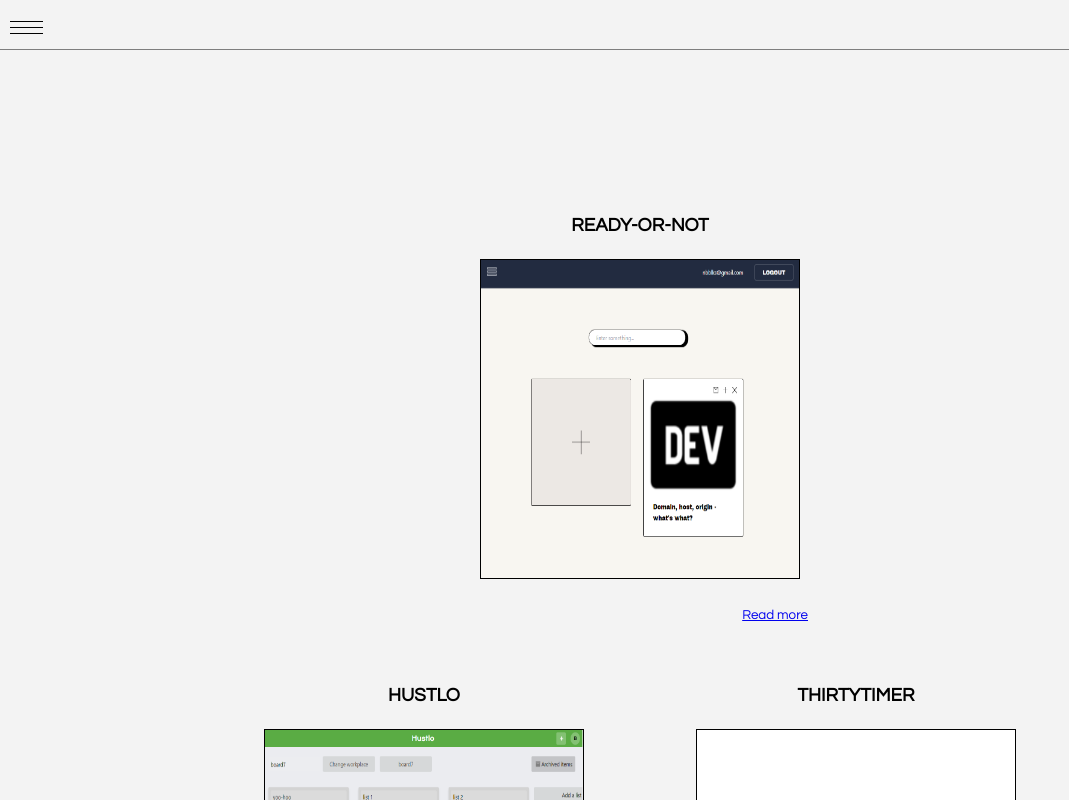
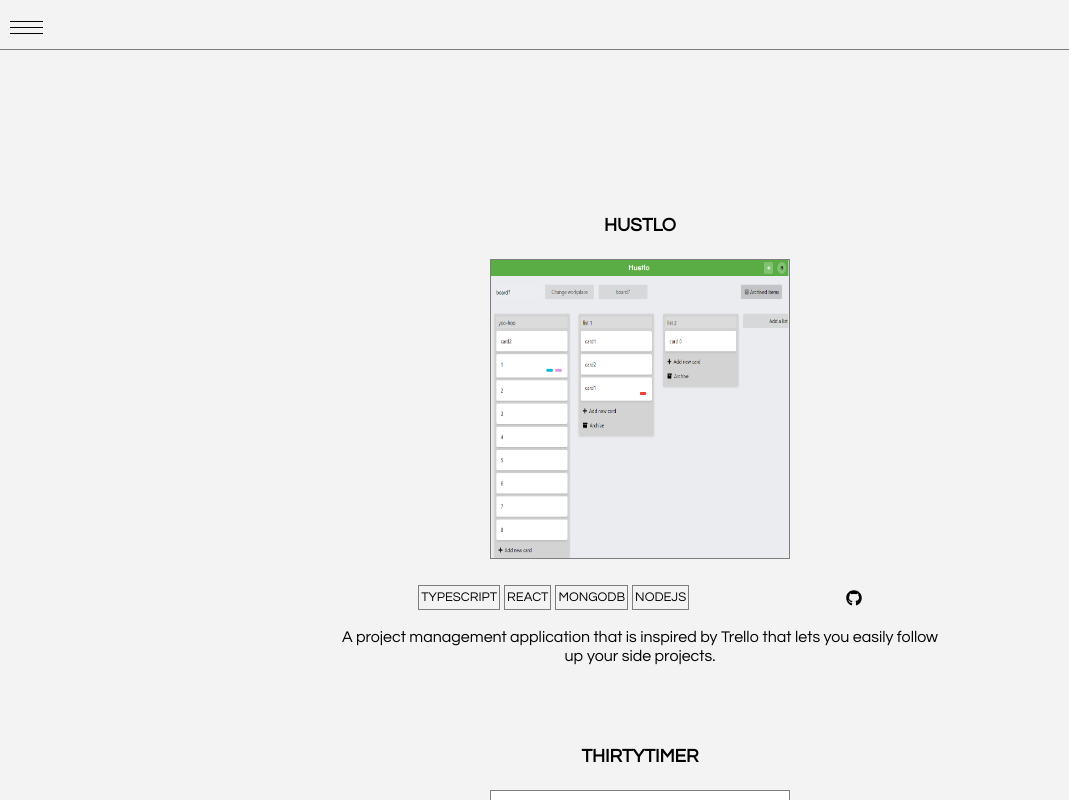
Before and after one commit to nbblk/nextjs-myblog, a Next.js app: page /projects in a window 1280 px wide. Shown: the top 800 px of the page, without its empty margins (0-1069 px from the left). Built offline with nearby package versions, Linux system fonts and the light colour scheme.

Commit message:
update project component to show more details

```diff
--- a/components/projects/project/project.js
+++ b/components/projects/project/project.js
@@ -1,23 +1,39 @@
 import React from "react";
-import Link from "next/link";
 
-import styles from "./project.module.css";
+import styles from "../../../styles/project.module.css";
+import { FontAwesomeIcon } from "@fortawesome/react-fontawesome";
+import { faGithub } from "@fortawesome/free-brands-svg-icons";
 
 const project = (props) => {
   return (
-    <section className={styles.post}>
+    <section className={styles.project}>
       <h3 className={styles.title}>{props.title}</h3>
       <div className={styles.imgWrapper}>
-        <a href={props.link}>
-          <div className={styles.dim}>
-          <img className={styles.img} src={props.img} alt={props.title}></img>
-          </div>
+        <a href={props.link} className={styles.dim}>
+          TRY IT!
         </a>
+        <img className={styles.img} src={props.img} alt={props.title}></img>
       </div>
-      <div className={styles.subtitle}>
-        <a href={props.readme}>
-          <small>Read more</small>
-        </a>
+      <div className={styles.content}>
+        <div className={styles.info}>
+          <ul className={styles.technologies}>
+            {props.technologies.map((item, index) => (
+              <li className={styles.technology} key={index}>
+                {item}
+              </li>
+            ))}
+          </ul>
+          <a className={styles.github} href={props.github}>
+            <FontAwesomeIcon
+              className={styles.icon}
+              icon={faGithub}
+              color="black"
+              width={20}
+              height={20}
+            />
+          </a>
+        </div>
+        <p>{props.description}</p>
       </div>
     </section>
   );
--- a/components/projects/project/project.module.css
+++ /dev/null
@@ -1,35 +0,0 @@
-.post {
-  margin: 2rem;
-  display: flex;
-  flex-direction: column;
-  justify-content: center;
-  align-items: center;
-}
-
-.title {
-  text-align: center;
-  text-transform: uppercase;
-}
-
-.img {
-  width: 20rem;
-  height: 20rem;
-  border: 1px solid #000;
-}
-
-.imgWrapper {
-  width: 20rem;
-  margin: 1.5rem;
-  overflow: hidden;
-}
-
-.subtitle {
-  width: 100%;
-  display: flex;
-  justify-content: flex-end;
-  cursor: pointer;
-}
-
-.subtitle small {
-  margin-right: 1rem;
-}
--- a/components/projects/projects.js
+++ b/components/projects/projects.js
@@ -1,7 +1,7 @@
 import React from "react";
 import Project from "./project/project";
 
-import styles from "./projects.module.css";
+import styles from "../../styles/projects.module.css";
 
 const projects = (props) => {
   return (
@@ -15,6 +15,8 @@ const projects = (props) => {
             img={project.img}
             link={project.link}
             readme={project.readme}
+            description={project.description}
+            technologies={project.technologies}
           />
         );
       })}
--- a/package.json
+++ b/package.json
@@ -8,6 +8,11 @@
     "start": "next start"
   },
   "dependencies": {
+    "@fortawesome/fontawesome-svg-core": "^1.3.0",
+    "@fortawesome/free-brands-svg-icons": "^6.0.0",
+    "@fortawesome/free-regular-svg-icons": "^6.0.0",
+    "@fortawesome/free-solid-svg-icons": "^6.0.0",
+    "@fortawesome/react-fontawesome": "^0.1.17",
     "cross-env": "^7.0.3",
     "gray-matter": "^4.0.2",
     "next": "10.0.4",
--- a/projects/Hustlo.md
+++ b/projects/Hustlo.md
@@ -4,4 +4,6 @@ date: "2022-01-01"
 img: "./images/hustlo.png"
 link: "https://hustlo.xyz"
 readme: "https://github.com/nbblk/hustlo/blob/main/README.md"
+description: "A project management application that is inspired by Trello that lets you easily follow up your side projects."
+technologies: ["TypeScript", "React", "MongoDB", "NodeJS"]
 ---
--- a/projects/ThirtyTimer.md
+++ b/projects/ThirtyTimer.md
@@ -4,4 +4,6 @@ date: "2021-05-01"
 img: "./images/thirty.png"
 link: "https://apps.apple.com/us/app/thirtytimer/id1565294635"
 readme: "https://github.com/nbblk/thirty-timer#readme"
+description: "A minimalistic timer application that helps you focus on anything for 30 minutes"
+technologies: ["React-Native", "Expo"]
 ---
--- a/projects/ready-or-not.md
+++ b/projects/ready-or-not.md
@@ -4,4 +4,6 @@ date: "2020-05-01"
 img: "./images/ron.png"
 link: "https://ready-or-not.xyz"
 readme: "https://github.com/nbblk/ready-or-not/blob/main/README.md"
+description: "A bookmark application that lets you collect online articles and personal memos."
+technologies: ["React", "MongoDB", "NodeJS"]
 ---
--- /dev/null
+++ b/styles/project.module.css
@@ -0,0 +1,92 @@
+.project {
+  margin: 2rem;
+  display: flex;
+  flex-direction: column;
+  justify-content: center;
+  align-items: center;
+}
+
+.title {
+  text-align: center;
+  text-transform: uppercase;
+}
+
+.img {
+  width: 100%;
+  height: 100%;
+  border: 1px solid var(--border-color);
+}
+
+.imgWrapper {
+  width: 300px;
+  height: 300px;
+  position: relative;
+  margin: 1.5rem;
+  overflow: hidden;
+  background-color: rgba(0, 0, 0, 0.7);
+}
+
+.dim {
+  width: 100%;
+  height: 100%;
+  padding: 10px;
+  position: absolute;
+  display: flex;
+  justify-content: center;
+  align-items: center;
+  text-align: center;
+  text-decoration: none;
+  color: transparent;
+  transition: .2s all;
+}
+
+.dim:hover {
+  cursor: pointer;
+  background-color: rgba(0, 0, 0, 0.7);
+  color: white;
+  z-index: 2;
+}
+
+.content {
+  width: 80%;
+  display: flex;
+  flex-direction: column;
+  justify-content: center;
+  align-items: center;
+  cursor: pointer;
+  text-align: center;
+  line-height: 1.2rem;
+}
+
+.info {
+  width: 100%;
+  display: flex;
+  justify-content: space-around;
+  align-items: center;
+}
+
+.technologies {
+  display: flex;
+}
+
+.technology {
+  padding: 2px;
+  margin: 2px;
+  text-transform: uppercase;
+  font-size: small;
+  border: 1px solid var(--border-color);
+  list-style: none;
+}
+
+.github {
+  display: flex;
+  justify-content: center;
+  align-items: center;
+  margin: 2px;
+  color: var(--font-color);
+  text-decoration: none;
+}
+
+.icon:hover {
+  color: var(--hover-color);
+}
--- a/components/projects/projects.module.css
+++ b/styles/projects.module.css
@@ -6,3 +6,9 @@
   justify-content: center;
   flex-flow: wrap-reverse;
 }
+
+@media (min-width: 360px) {
+  .projects {
+    flex-flow: wrap;
+  }
+}
```
Also changed, not shown: 1 other file (tests, documents, lock files or other folders).
